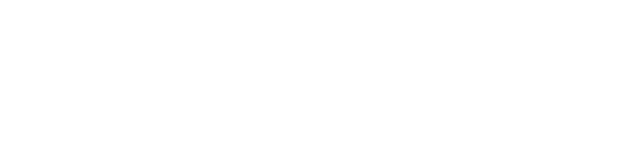
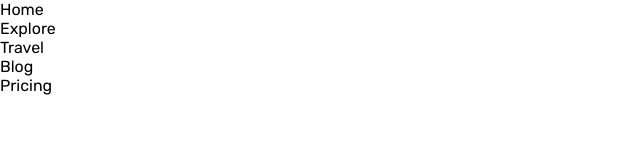
Before and after one commit to joan-code007/202307-w1chwe-joan-perez-gloria-talavera, a website: page public/index.html in a window 1280 px wide. Shown: the whole page, without its empty margins (0-640 px from the left). Drawn offline with nearby package versions, Linux system fonts and the light colour scheme; files that its build step writes are made by us from their sources.

Commit message:
Add nav in header

```diff
--- a/public/index.html
+++ b/public/index.html
@@ -15,7 +15,19 @@
 
 <body>
   <main class="main-container">
-    <div class="start-container"></div>
+    <div class="start-container">
+      <header>
+        <nav>
+          <lu>
+            <li>Home</li>
+            <li>Explore</li>
+            <li>Travel</li>
+            <li>Blog</li>
+            <li>Pricing</li>
+          </lu>
+        </nav>
+      </header>
+    </div>
     <div class="popular-destinations-container"></div>
     <div class="special-offer-container"></div>
     <div class="our-blog-container"></div>
```
